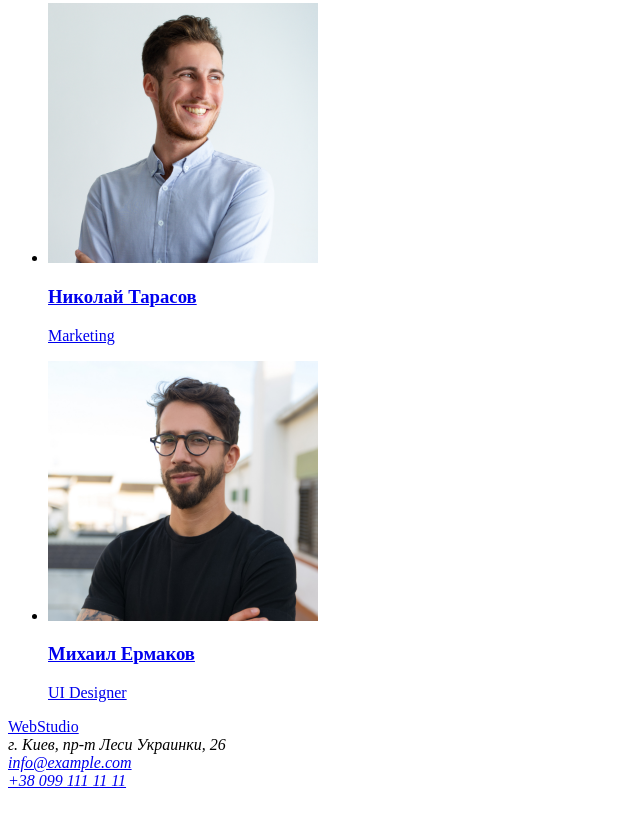
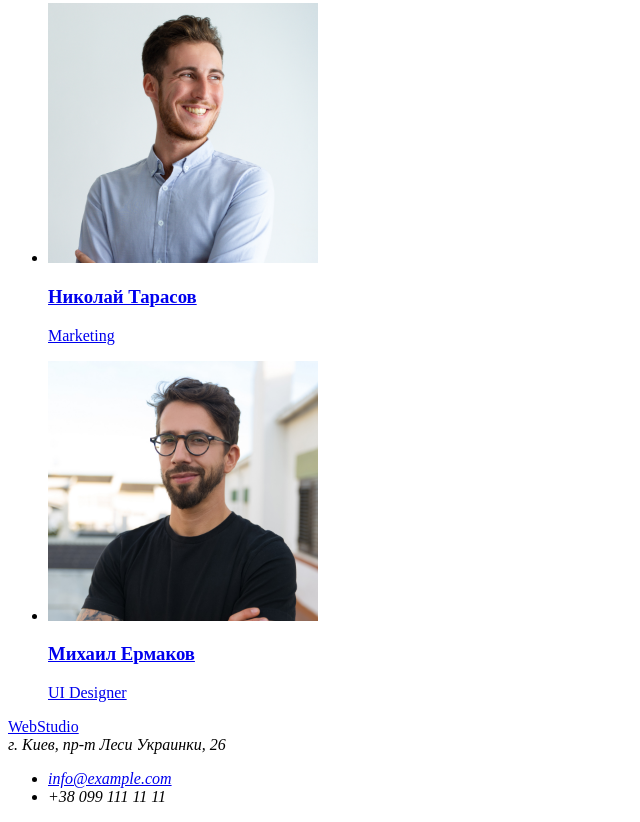
Before and after one commit to romanchenko31/electro, a plain HTML site: page index.html in a window 1280 px wide. Shown: the part 2285-3107 px from the top of the page, without its empty margins (0-640 px from the left). Before the commit the page ends 3083 px from the top, so only its background shows below. Drawn offline with Linux system fonts and the light colour scheme.

Commit message:
footer-list-mail-tell

```diff
--- a/index.html
+++ b/index.html
@@ -100,8 +100,10 @@
     <div><a href="index.html"><span>Web</span>Studio</a></div>
     <address>
       <div>г. Киев, пр-т Леси Украинки, 26</div>
-      <div><a href="mailto:info@example.com">info@example.com</a></div>
-      <div><a href="+380991111111">+38 099 111 11 11</a></div>
+      <ul>
+        <li><a href="#">info@example.com</a></li>
+        <li><a hgef="#">+38 099 111 11 11</a></li>
+      </ul>
     </address>
   </footer>
    <!-- close footer -->
```
